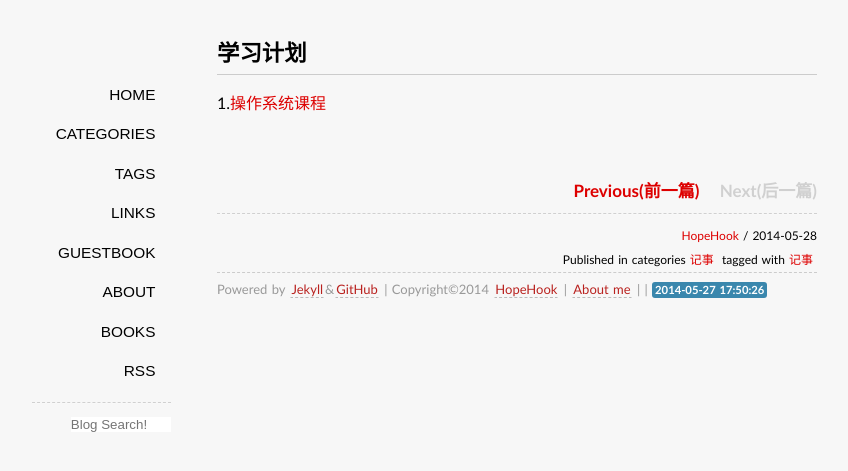
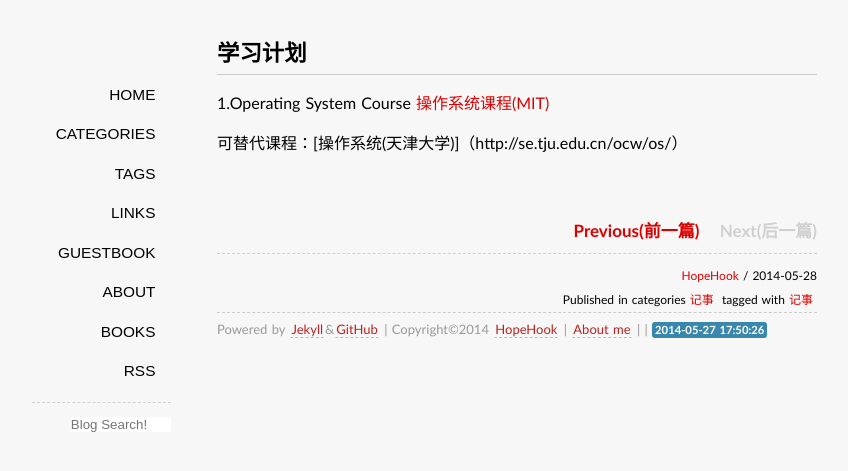
Before and after one commit to hopehook/HopeHook.com, a Jekyll site: the page built from _posts/2014-05-28-Plan.md, in a window 1280 px wide. Shown: the top 471 px of the page, without its empty margins (123-971 px from the left). Built offline with Jekyll 4.4.1, drawn with Linux system fonts in a browser that asks for light colours; some web fonts are replaced; Markdown is read by kramdown in place of the engine named in the settings; comment, search, counter and statistics services are not loaded.

Commit message:
Update 2014-05-28-Plan.md

```diff
--- a/_posts/2014-05-28-Plan.md
+++ b/_posts/2014-05-28-Plan.md
@@ -6,4 +6,7 @@
 tags: 记事
 ---
 
-1.[操作系统课程](http://ocw.mit.edu/courses/electrical-engineering-and-computer-science/6-828-operating-system-engineering-fall-2006/index.htm)
+1.Operating System Course
+[操作系统课程(MIT)](http://ocw.mit.edu/courses/electrical-engineering-and-computer-science/6-828-operating-system-engineering-fall-2006/index.htm)
+
+可替代课程：[操作系统(天津大学)]（http://se.tju.edu.cn/ocw/os/）
```
